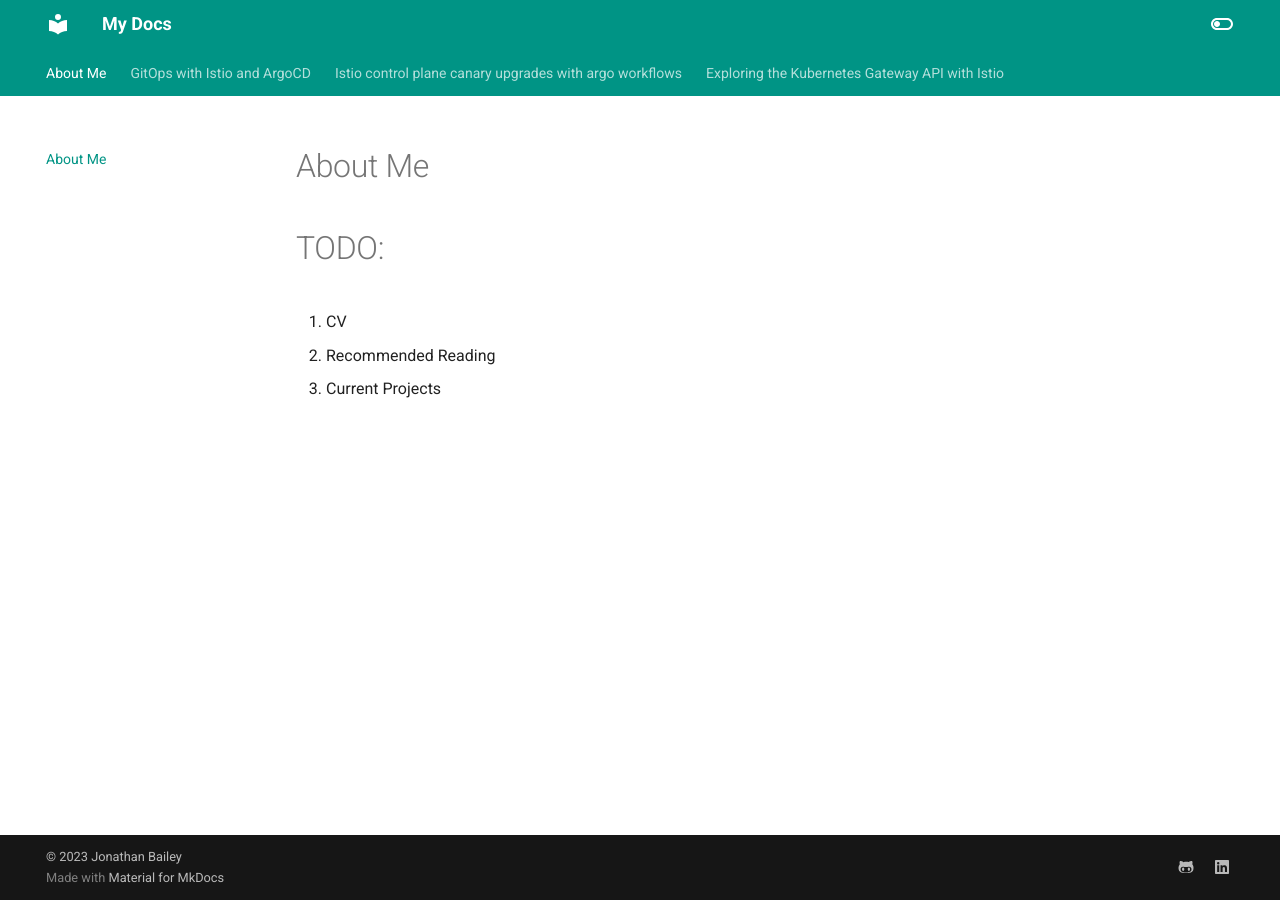
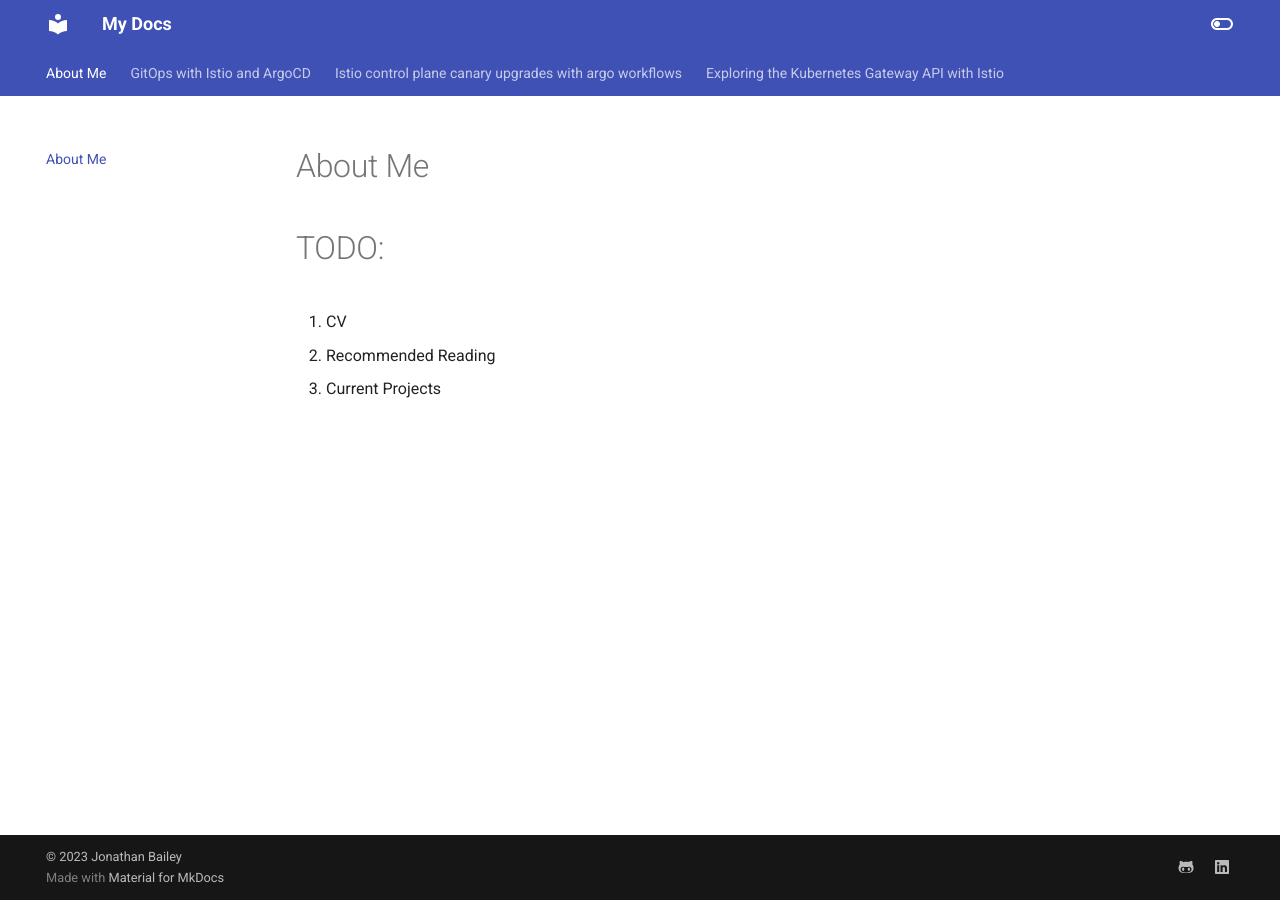
Before and after one commit to jonathanelbailey/jonathanelbailey.github.io, an MkDocs documentation site: the page built from docs/index.md, in a window 1280 px wide. Built offline with MkDocs 1.6.1 and Material for MkDocs 9.7.7, drawn with Linux system fonts in a browser that asks for light colours.

Commit message:
update colors

```diff
--- a/mkdocs.yml
+++ b/mkdocs.yml
@@ -17,13 +17,13 @@ theme:
       toggle:
         icon: material/toggle-switch-off-outline
         name: Switch to dark mode
-      primary: teal
+      primary: indigo
       accent: purple
     - scheme: slate
       toggle:
         icon: material/toggle-switch
         name: Switch to light mode
-      primary: teal
+      primary: indigo
       accent: lime
 
 plugins:
```
